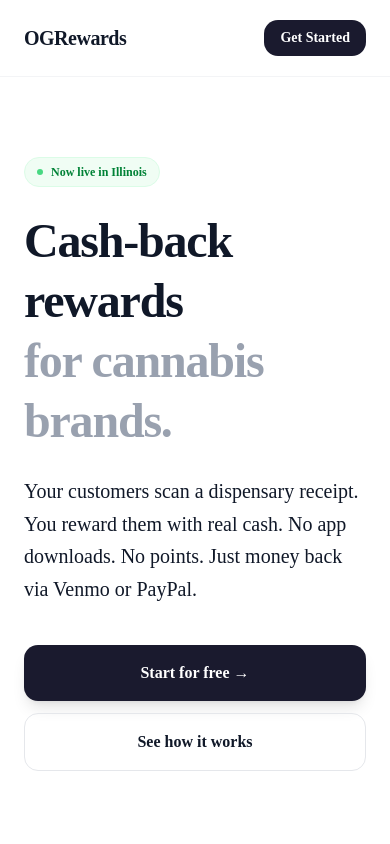
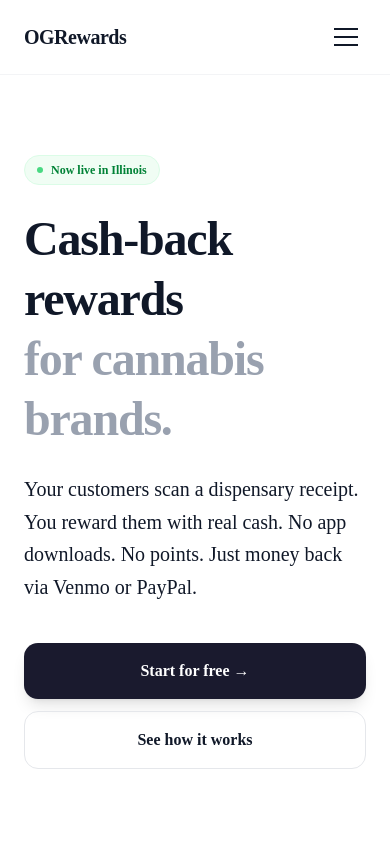
Before and after one commit to rkshankar79/ogrewards, a Next.js app: page / in a window 390 px wide. Shown: the top 844 px of the page. Built offline with nearby package versions, Linux system fonts and the light colour scheme.

Commit message:
feat: hamburger menu for mobile nav on landing page

```diff
--- a/src/app/page.tsx
+++ b/src/app/page.tsx
@@ -1,21 +1,10 @@
+import MarketingNav from '@/components/marketing-nav'
+
 export default function HomePage() {
   return (
     <div className="min-h-screen bg-white text-gray-900 font-sans">
 
-      {/* Nav */}
-      <nav className="flex items-center justify-between px-6 md:px-16 py-5 border-b border-gray-100">
-        <span className="text-xl font-black tracking-tight">OGRewards</span>
-        <div className="flex items-center gap-6">
-          <a href="#how" className="hidden md:block text-sm font-medium text-gray-900 hover:opacity-70 transition-opacity">How it works</a>
-          <a href="#pricing" className="hidden md:block text-sm font-medium text-gray-900 hover:opacity-70 transition-opacity">Pricing</a>
-          <a href="/login" className="hidden md:block text-sm font-medium text-gray-900 hover:opacity-70 transition-opacity">Login</a>
-          <a href="mailto:admin@ogrewards.io"
-            className="px-4 py-2 rounded-xl text-sm font-bold text-white transition-all hover:opacity-90"
-            style={{ backgroundColor: '#1a1a2e' }}>
-            Get Started
-          </a>
-        </div>
-      </nav>
+      <MarketingNav />
 
       {/* Hero */}
       <section className="px-6 md:px-16 pt-20 pb-24 max-w-6xl mx-auto">
--- /dev/null
+++ b/src/components/marketing-nav.tsx
@@ -0,0 +1,51 @@
+'use client'
+
+import { useState } from 'react'
+
+export default function MarketingNav() {
+  const [open, setOpen] = useState(false)
+
+  return (
+    <nav className="flex items-center justify-between px-6 md:px-16 py-5 border-b border-gray-100 relative">
+      <a href="/" className="text-xl font-black tracking-tight text-gray-900">OGRewards</a>
+
+      {/* Desktop links */}
+      <div className="hidden md:flex items-center gap-6">
+        <a href="#how" className="text-sm font-medium text-gray-900 hover:opacity-70 transition-opacity">How it works</a>
+        <a href="#pricing" className="text-sm font-medium text-gray-900 hover:opacity-70 transition-opacity">Pricing</a>
+        <a href="/login" className="text-sm font-medium text-gray-900 hover:opacity-70 transition-opacity">Login</a>
+        <a href="mailto:admin@ogrewards.io"
+          className="px-4 py-2 rounded-xl text-sm font-bold text-white transition-all hover:opacity-90"
+          style={{ backgroundColor: '#1a1a2e' }}>
+          Get Started
+        </a>
+      </div>
+
+      {/* Mobile hamburger */}
+      <button
+        className="md:hidden flex flex-col gap-1.5 p-2"
+        onClick={() => setOpen(!open)}
+        aria-label="Toggle menu">
+        <span className={`block h-0.5 w-6 bg-gray-900 transition-all duration-200 ${open ? 'rotate-45 translate-y-2' : ''}`} />
+        <span className={`block h-0.5 w-6 bg-gray-900 transition-all duration-200 ${open ? 'opacity-0' : ''}`} />
+        <span className={`block h-0.5 w-6 bg-gray-900 transition-all duration-200 ${open ? '-rotate-45 -translate-y-2' : ''}`} />
+      </button>
+
+      {/* Mobile menu */}
+      {open && (
+        <div className="absolute top-full left-0 right-0 bg-white border-b border-gray-100 shadow-lg z-50 flex flex-col md:hidden">
+          <a href="#how" onClick={() => setOpen(false)} className="px-6 py-4 text-sm font-medium text-gray-900 border-b border-gray-50 hover:bg-gray-50">How it works</a>
+          <a href="#pricing" onClick={() => setOpen(false)} className="px-6 py-4 text-sm font-medium text-gray-900 border-b border-gray-50 hover:bg-gray-50">Pricing</a>
+          <a href="/login" onClick={() => setOpen(false)} className="px-6 py-4 text-sm font-medium text-gray-900 border-b border-gray-50 hover:bg-gray-50">Login</a>
+          <div className="px-6 py-4">
+            <a href="mailto:admin@ogrewards.io"
+              className="block text-center px-4 py-3 rounded-xl text-sm font-bold text-white"
+              style={{ backgroundColor: '#1a1a2e' }}>
+              Get Started
+            </a>
+          </div>
+        </div>
+      )}
+    </nav>
+  )
+}
```
